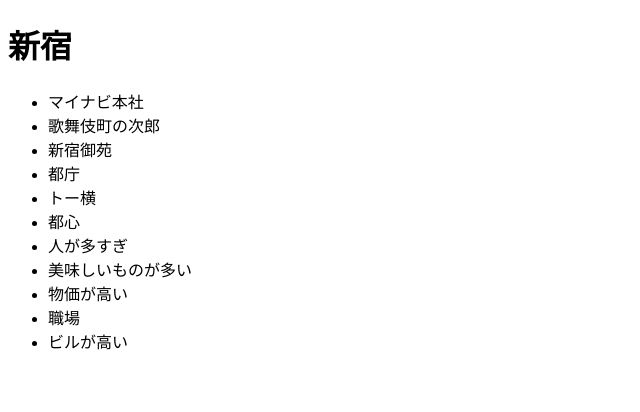
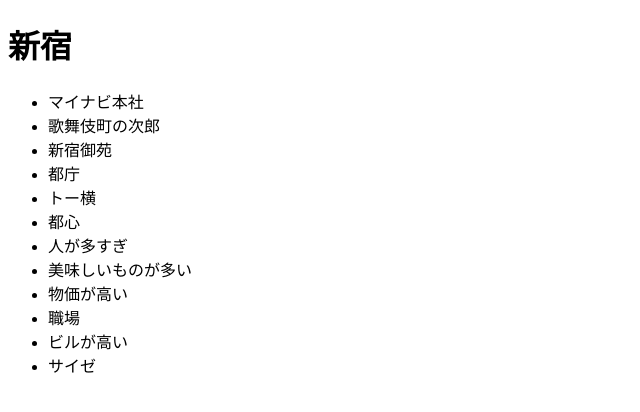
Before and after one commit to TakenobuSeo/team_D, a plain HTML site: page index.html in a window 1280 px wide. Shown: the full height of the page, 0-640 px from the left. Drawn offline with Linux system fonts and the light colour scheme.

Commit message:
サイゼ追加

```diff
--- a/index.html
+++ b/index.html
@@ -20,6 +20,7 @@
         <li>物価が高い</li>
         <li>職場</li>
         <li>ビルが高い</li>
+        <li>サイゼ</li>
      <ul>
 </body>
 </html>
```
